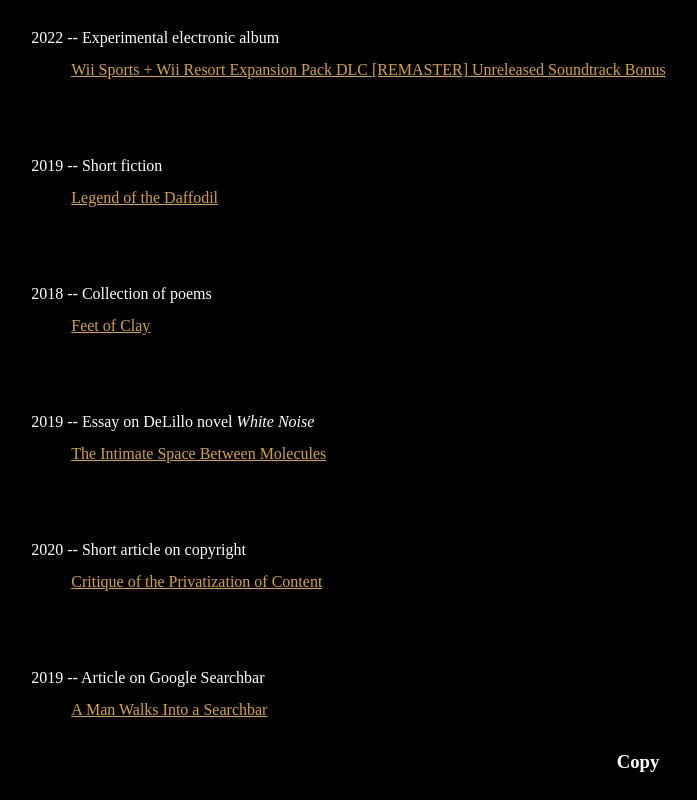
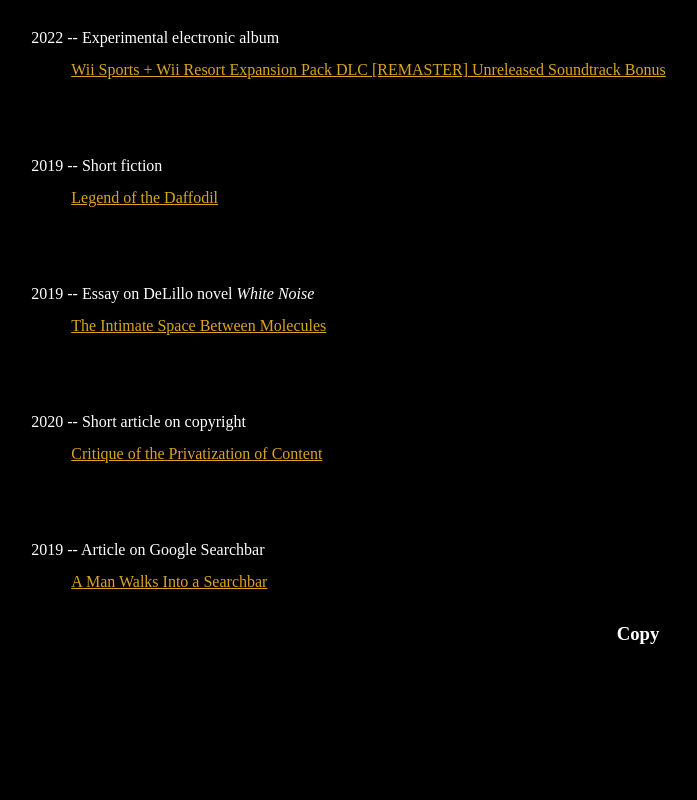
Before and after one commit to thecopied/thecopied.github.io, a plain HTML site: page pages/updates.html in a window 1280 px wide. Shown: the part 1701-2501 px from the top of the page, without its empty margins (2-699 px from the left). After the commit the page ends 2373 px from the top, so only its background shows below. Drawn offline with Linux system fonts and the light colour scheme.

Commit message:
Remove poorly formatted chapbook for later reupload

```diff
--- a/pages/updates.html
+++ b/pages/updates.html
@@ -50,8 +50,6 @@
 		<dd><a class="gold" href="https://og2n.bandcamp.com/album/wii-sports-wii-resort-expansion-pack-dlc-remaster-unreleased-soundtrack-bonus">Wii Sports + Wii Resort Expansion Pack DLC [REMASTER] Unreleased Soundtrack Bonus</a></dd><br><br>
 		<dt>2019 -- Short fiction</dt>
 		<dd><a class="gold" href="words/daffodil.pdf">Legend of the Daffodil</a></dd><br><br>
-		<dt>2018 -- Collection of poems</dt>
-		<dd><a class="gold" href="words/feetofclay.pdf">Feet of Clay</a></dd><br><br>
 		<dt>2019 -- Essay on DeLillo novel <i>White Noise</i></dt>
 		<dd><a class="gold" href="words/intimatespace.pdf">The Intimate Space Between Molecules</a></dd><br><br>
 		<dt>2020 -- Short article on copyright</dt>
```
Also changed, not shown: pages/words.html (+1 -2 lines), 1 other file.
